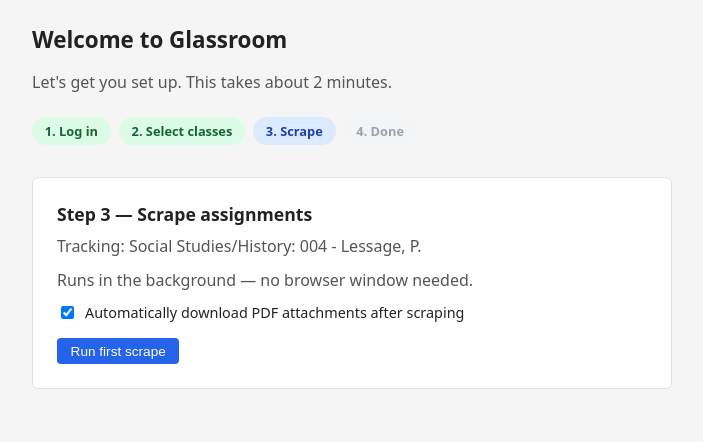
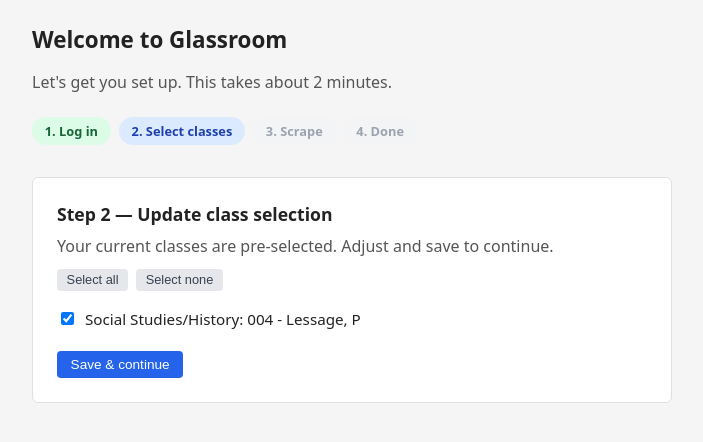
Before and after one commit to sageframe-no-kaji/glassroom, a Flask app: page /setup in a window 1280 px wide. Shown: the part 52-494 px from the top of the page, without its empty margins (82-785 px from the left). Run offline with Flask 3, Linux system fonts and the light colour scheme; data comes from the database, SQL or seed files in the repository.

Commit message:
Add class re-selection UI, reset endpoint, and multi-student future Ho
- setup.html: renderClassList() pre-populates step 2 with current selection
  when re-visiting /setup; selected classes are pre-checked, heading changes
  to 'Update class selection'; DOMContentLoaded now uses selected_classes
  and available_classes Jinja vars
- api.py: POST /api/reset clears SelectedClass, Assignment, ScrapeLog tables;
  resets _scrape_state and _login_state; removes downloads dir if present
- setup.html: 'Reset & start over' danger button in step 3 with confirm dialog
- tests/test_setup.py: 5 new tests for POST /api/reset covering DB clear,
  state clear, and downloads dir removal
- prompts/prompt-phase2.md: added Ho 4.11 multi-student (FUTURE) with design
  decision notes and Baserow routing rationale

229 tests passing, ruff clean, mypy clean

```diff
--- a/src/routes/api.py
+++ b/src/routes/api.py
@@ -383,6 +383,47 @@ def save_classes() -> Response:
 
 
 # ---------------------------------------------------------------------------
+# POST /api/reset — wipe all student data and return to setup state
+# ---------------------------------------------------------------------------
+
+
+@bp.route("/reset", methods=["POST"])
+def reset_data() -> Response:
+    """Delete all assignments, scrape logs, and selected classes.
+
+    Clears the in-process scrape/login state too so the UI is clean.
+    Does NOT delete the Playwright session (user stays logged in to Google).
+    """
+    import shutil
+
+    engine = current_app.config["DB_ENGINE"]
+
+    with get_session(engine) as session:
+        session.query(Assignment).delete()
+        session.query(ScrapeLog).delete()
+        session.query(SelectedClass).delete()
+
+    # Clear in-process state
+    with _scrape_lock:
+        _scrape_state["running"] = False
+        _scrape_state["progress"] = None
+        _scrape_state["auto_download"] = False
+
+    with _login_lock:
+        _login_state["status"] = "idle"
+        _login_state["classes"] = []
+        _login_state["error"] = None
+
+    # Remove downloaded PDFs if present
+    from src.downloader import DOWNLOADS_DIR as _DOWNLOADS_DIR
+
+    if _DOWNLOADS_DIR.exists():
+        shutil.rmtree(_DOWNLOADS_DIR, ignore_errors=True)
+
+    return jsonify({"ok": True})
+
+
+# ---------------------------------------------------------------------------
 # Helpers
 # ---------------------------------------------------------------------------
 
--- a/src/routes/setup.py
+++ b/src/routes/setup.py
@@ -14,13 +14,31 @@ bp = Blueprint("setup", __name__)
 def setup() -> str:
     """Setup / re-run page.
 
-    Always renders — never redirects. When classes are already configured,
-    the template skips steps 1–2 and drops the user at step 3 (scrape).
+    Always renders. When classes are already configured, passes the current
+    selection so the user can edit it before re-scraping. Also pulls any
+    previously discovered (but not-yet-selected) classes from the login
+    state so the full list is available without re-logging in.
     """
     engine = current_app.config["DB_ENGINE"]
     with get_session(engine) as session:
         selected = session.query(SelectedClass).filter(SelectedClass.active == True).all()  # noqa: E712
 
     has_classes = len(selected) > 0
-    class_names = [sc.name for sc in selected]
-    return render_template("setup.html", has_classes=has_classes, class_names=class_names)
+    selected_classes = [{"name": sc.name, "course_url": sc.course_url} for sc in selected]
+
+    # Merge with any classes discovered at login that aren't currently selected
+    from src.routes.api import _login_lock, _login_state
+
+    with _login_lock:
+        discovered = list(_login_state.get("classes", []))
+
+    selected_urls = {sc["course_url"] for sc in selected_classes}
+    extra = [c for c in discovered if c["course_url"] not in selected_urls]
+    available_classes = selected_classes + extra
+
+    return render_template(
+        "setup.html",
+        has_classes=has_classes,
+        selected_classes=selected_classes,
+        available_classes=available_classes,
+    )
--- a/src/templates/setup.html
+++ b/src/templates/setup.html
@@ -20,10 +20,10 @@
   <button id="btn-login" class="btn btn-primary" onclick="startLogin()">Open browser &amp; log in</button>
 </div>
 
-<!-- Step 2: Select classes + download option -->
+<!-- Step 2: Select classes -->
 <div id="step-2" class="setup-card" style="display:none">
-  <h2>Step 2 — Select classes to track</h2>
-  <p>Choose which classes to follow. You can change this later under Setup.</p>
+  <h2 id="step-2-heading">Step 2 — Select classes to track</h2>
+  <p id="step-2-desc">Choose which classes to follow. You can change this later under Setup.</p>
 
   <div style="display:flex;gap:0.5rem;margin-bottom:0.75rem">
     <button class="btn btn-secondary btn-sm" onclick="selectAll()">Select all</button>
@@ -39,10 +39,8 @@
 <!-- Step 3: Scrape -->
 <div id="step-3" class="setup-card" style="display:none">
   <h2>Step 3 — Scrape assignments</h2>
-  {% if has_classes %}
-  <p>Tracking: {{ class_names | join(', ') }}.</p>
-  {% endif %}
   <p>Runs in the background — no browser window needed.</p>
+  <p style="margin-bottom:0.5rem"><button class="btn btn-danger btn-sm" onclick="confirmReset()" style="font-size:0.8rem">Reset &amp; start over</button></p>
 
   <label style="display:flex;align-items:center;gap:0.5rem;margin-bottom:1rem;font-size:0.9rem;cursor:pointer">
     <input type="checkbox" id="chk-download" checked>
@@ -81,6 +79,8 @@
   progress::-webkit-progress-bar { background:#e5e7eb; border-radius:4px; }
   progress::-webkit-progress-value { background:#2563eb; border-radius:4px; transition:width 0.3s; }
   progress::-moz-progress-bar { background:#2563eb; border-radius:4px; }
+  .btn-danger { background:#dc2626; color:#fff; border-color:#dc2626; }
+  .btn-danger:hover { background:#b91c1c; border-color:#b91c1c; }
 </style>
 
 <script>
@@ -136,23 +136,31 @@
   // -----------------------------------------------------------------------
   // Step 2 — Class selector
   // -----------------------------------------------------------------------
-  function showStep2(classes) {
-    document.getElementById('step-2').style.display = 'block';
-    setDotActive(2);
-
-    const list = document.getElementById('class-list');
-    if (!classes || classes.length === 0) {
-      list.innerHTML = '<p style="color:#dc2626">No classes found. Make sure you are logged in and have classes in Google Classroom.</p>';
+  function renderClassList(classes, selectedNames) {
+    // selectedNames: Set of names to pre-check, or null for all unchecked
+    window._discoveredClasses = classes;
+    const container = document.getElementById('class-list');
+    container.innerHTML = '';
+    if (classes.length === 0) {
+      container.innerHTML = '<p style="color:#9ca3af;font-size:0.9rem">No classes found.</p>';
       return;
     }
-    list.innerHTML = classes.map((c, i) =>
-      `<div class="class-option">
-        <input type="checkbox" id="cls-${i}" value="${i}" checked>
-        <label for="cls-${i}">${escHtml(c.name)}</label>
-      </div>`
-    ).join('');
-    window._discoveredClasses = classes;
+    classes.forEach((cls, i) => {
+      const checked = selectedNames ? selectedNames.has(cls.name) : false;
+      const div = document.createElement('div');
+      div.className = 'class-option';
+      div.innerHTML =
+        '<input type="checkbox" id="cls-' + i + '" ' + (checked ? 'checked' : '') + '>' +
+        '<label for="cls-' + i + '">' + escHtml(cls.name) + '</label>';
+      container.appendChild(div);
+    });
+  }
+
+  function showStep2(classes) {
+    setDotActive(2);
+    renderClassList(classes, null);
     document.getElementById('btn-save-classes').disabled = false;
+    document.getElementById('step-2').style.display = 'block';
   }
 
   function selectAll() {
@@ -322,45 +330,38 @@
   }
 
   // -----------------------------------------------------------------------
-  // Page load — skip to step 3 if already configured
+  // Reset
+  // -----------------------------------------------------------------------
+  function confirmReset() {
+    if (!confirm('This will delete all assignments, scrape history, and class selections. PDF downloads will also be removed.\n\nAre you sure?')) return;
+    fetch('/api/reset', { method: 'POST' })
+      .then(r => r.json())
+      .then(() => { window.location.reload(); })
+      .catch(err => alert('Reset failed: ' + err));
+  }
+
+  // -----------------------------------------------------------------------
+  // Page load — pre-populate if already configured, else start fresh
   // -----------------------------------------------------------------------
   window.addEventListener('DOMContentLoaded', function() {
     const hasClasses = {{ has_classes | tojson }};
+    const selectedClasses = {{ selected_classes | tojson }};
+    const availableClasses = {{ available_classes | tojson }};
+
     if (hasClasses) {
+      // Show step 2 pre-populated so user can adjust before re-scraping
       completeStep(1);
-      completeStep(2);
       document.getElementById('step-1').style.display = 'none';
-      document.getElementById('step-2').style.display = 'none';
-      document.getElementById('step-3').style.display = 'block';
-      setDotActive(3);
-
-      // Check if a scrape is already running and pick it up
-      fetch('/api/scrape/status')
-        .then(r => r.json())
-        .then(data => {
-          const p = data.progress || {};
-          if (data.running) {
-            const autoDownload = {{ has_classes | tojson }};  // doesn't matter, not re-triggering
-            document.getElementById('scrape-progress-wrap').style.display = 'block';
-            document.getElementById('btn-scrape').style.display = 'none';
-            document.getElementById('scrape-msg').innerHTML = '<span class="spinner"></span> Scrape already running…';
-            pollScrape(false);
-          } else if (p.status === 'done') {
-            updateProgressBar(1, 1, 'Complete');
-            document.getElementById('scrape-progress-wrap').style.display = 'block';
-            const msg = document.getElementById('scrape-msg');
-            msg.style.color = '#166534';
-            msg.textContent = `Last scrape done \u2014 ${p.inserted || 0} new, ${p.updated || 0} updated, ${p.skipped || 0} unchanged.`;
-            document.getElementById('btn-scrape').textContent = 'Re-scrape';
-            completeStep(3);
-            document.getElementById('step-4').style.display = 'block';
-            setDotActive(4);
-            completeStep(4);
-            document.getElementById('done-msg').textContent = 'Data is up to date. Go to the dashboard to see assignments.';
-          }
-          // If idle/null, just show the button — user can click to start
-        })
-        .catch(() => {});
+      document.getElementById('step-2').style.display = 'block';
+      setDotActive(2);
+      document.getElementById('step-2-heading').textContent = 'Step 2 — Update class selection';
+      document.getElementById('step-2-desc').textContent = 'Your current classes are pre-selected. Adjust and save to continue.';
+      const selectedNames = new Set(selectedClasses.map(c => c.name));
+      renderClassList(
+        availableClasses.length > 0 ? availableClasses : selectedClasses,
+        selectedNames
+      );
+      document.getElementById('btn-save-classes').disabled = false;
     }
   });
 </script>
```
Also changed, not shown: tests/test_setup.py (+57 -0 lines).
